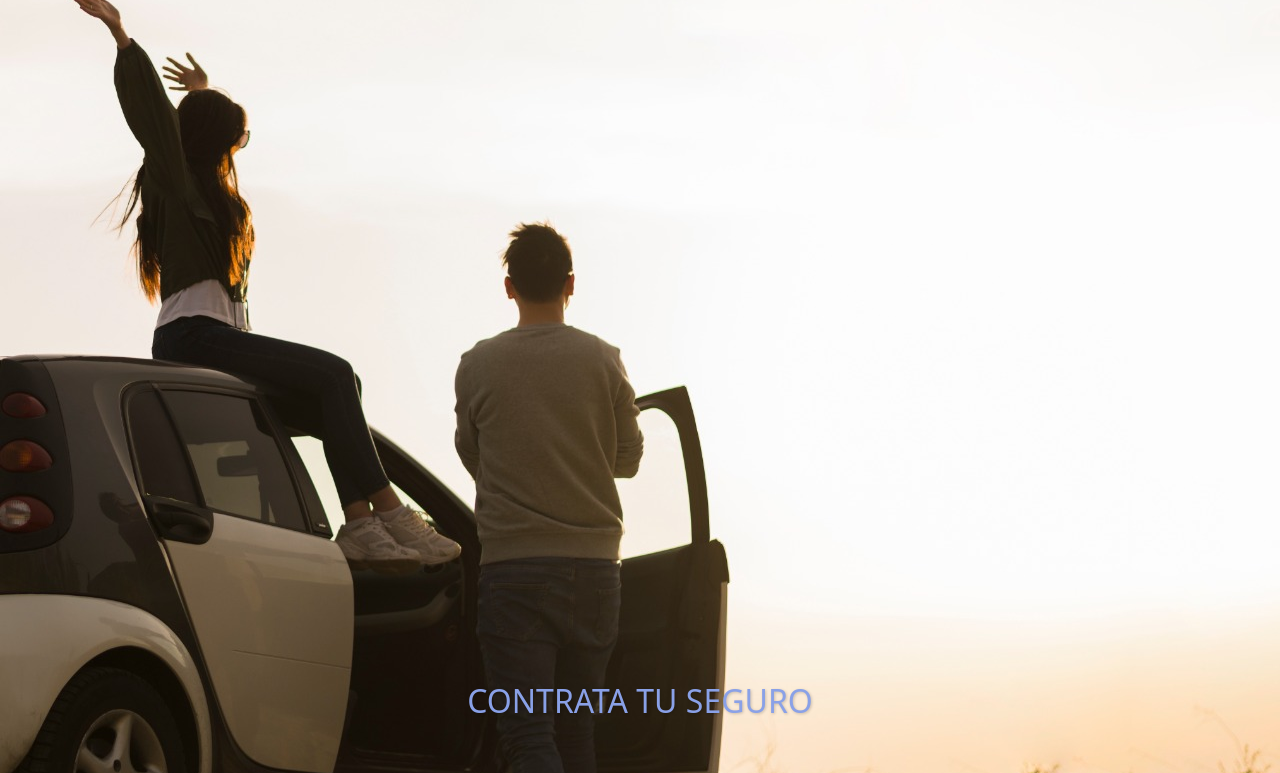
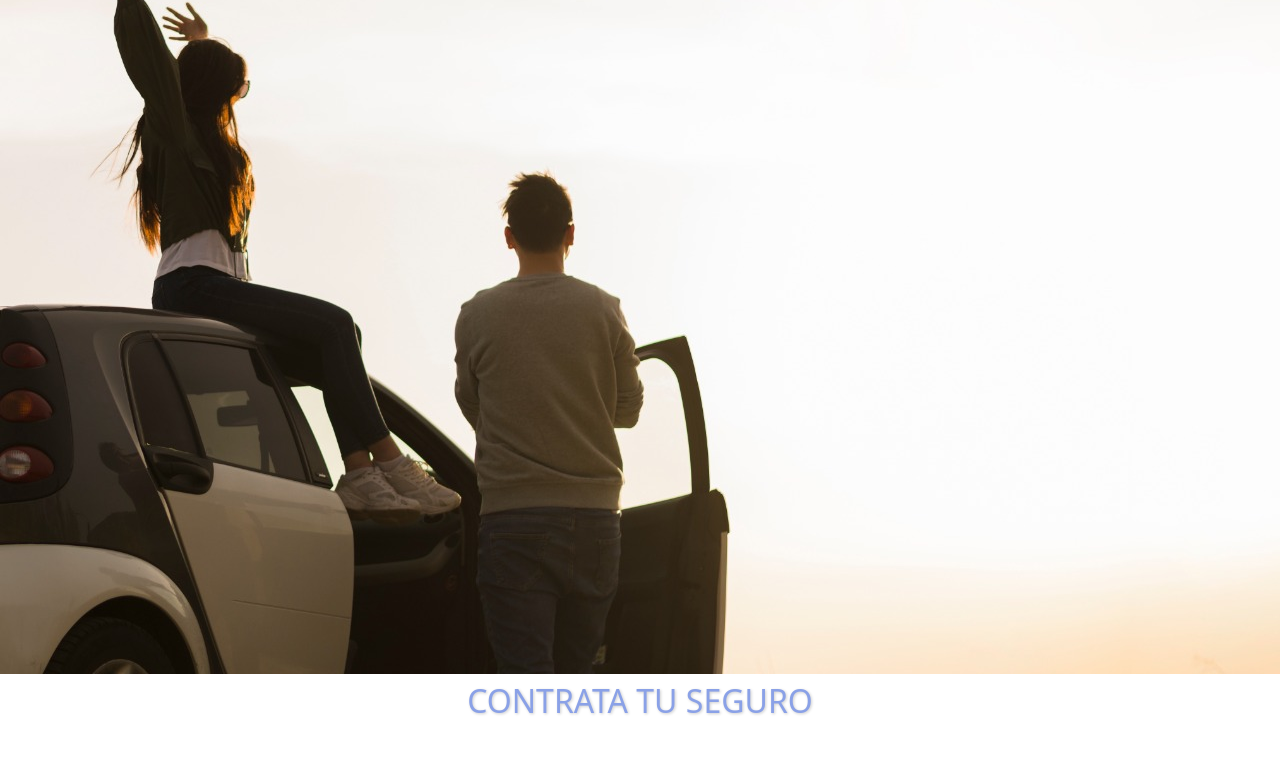
Before and after one commit to Tavo1192/cotizador-fomulario-de-contacto-JS, a plain HTML site: page index.html in a window 1280 px wide. Shown: the part 316-1089 px from the top of the page. Drawn offline with nearby package versions, Linux system fonts and the light colour scheme; some packages are replaced by stand-ins of ours; a script that the page names is missing.

Commit message:
ajustando img

```diff
--- a/style.css
+++ b/style.css
@@ -1,8 +1,6 @@
 body {
     margin: 0;
-    background-image: url("img/fotoBody.jpeg");
-    background-repeat: no-repeat;
-    background-size: contain;
+
 }
 
 /*---navbar----*/
@@ -36,6 +34,7 @@ body {
 
 /*-----------------imagen banner--------*/
 .banner {
+    background-image: url("img/fotoBody.jpeg");
     background-size:  cover;
     background-position: center;
     height: 100vh;
```
Also changed, not shown: index.html (+1 -1 lines).
